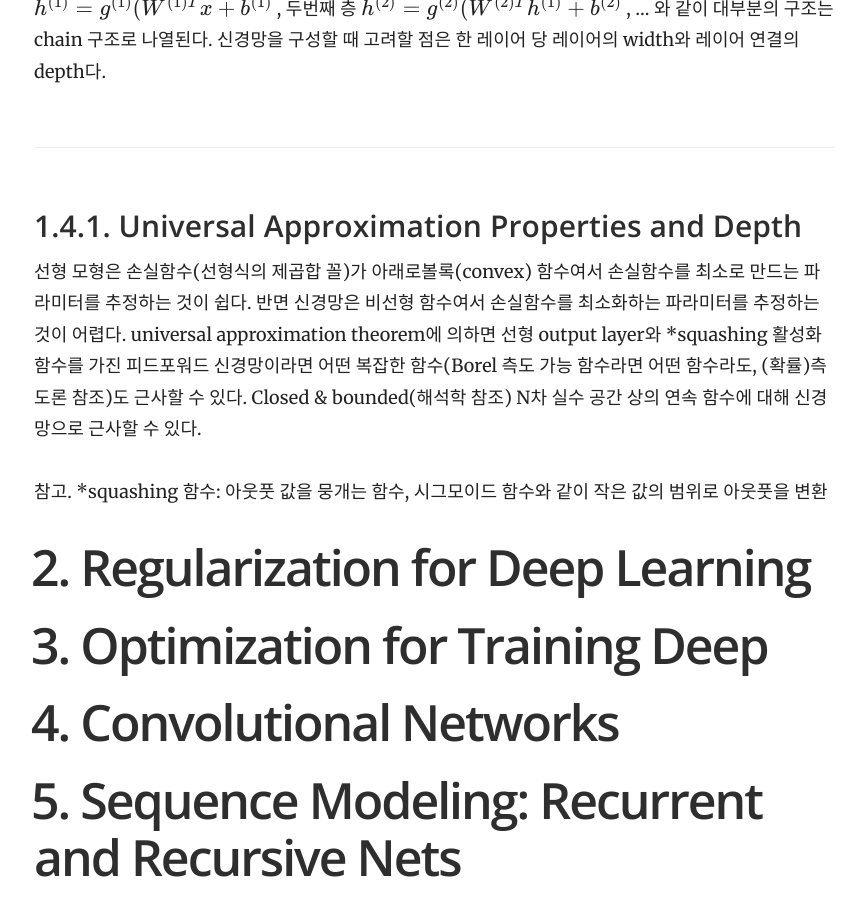
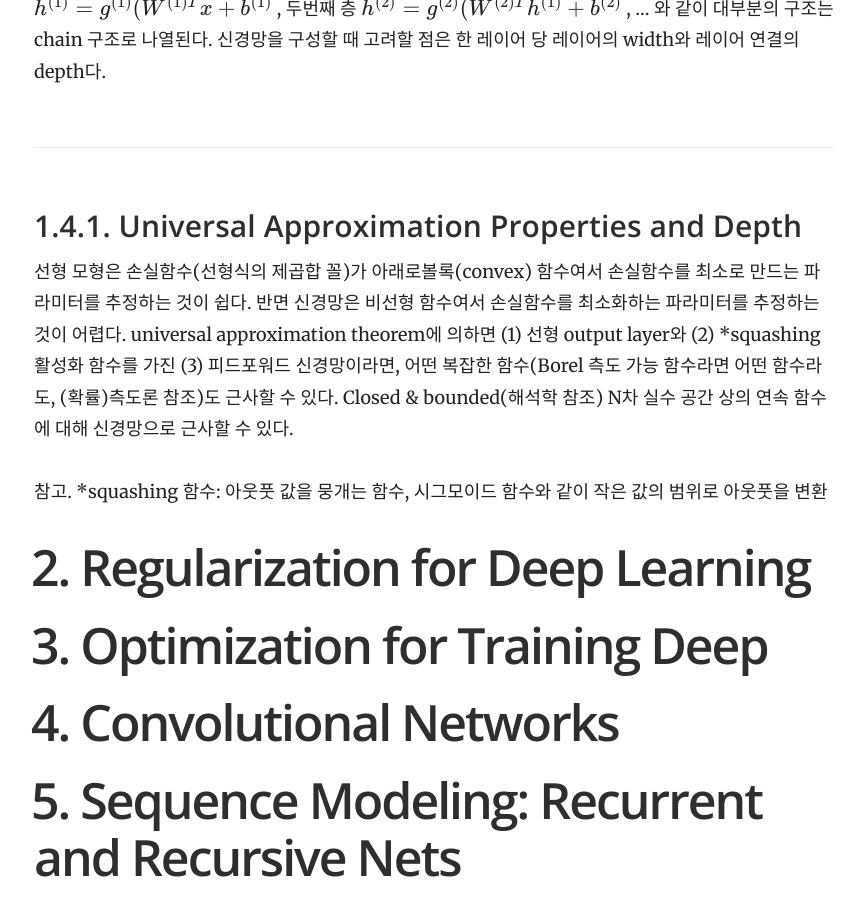
Before and after one commit to yrk3434/yrk3434.github.io, a Jekyll site: the page built from _docs/Theory/Deep Learning Overview.md, in a window 1280 px wide and 900 px high, scrolled down 9262 px. Shown: the whole window, without its empty margins (356-1221 px from the left). Built offline with Jekyll 4.4.1, drawn with Linux system fonts in a browser that asks for light colours; formulas are drawn with MathJax 3.

Commit message:
Update Deep Learning Overview.md

```diff
--- a/_docs/Theory/Deep Learning Overview.md
+++ b/_docs/Theory/Deep Learning Overview.md
@@ -175,7 +175,7 @@ binary classification에서 positive일 확률을 구하는 활성화 함수,
 신경망을 구성할 때 고려할 점은 한 레이어 당 레이어의 width와 레이어 연결의 depth다.
 
 ### 1.4.1. Universal Approximation Properties and Depth
-선형 모형은 손실함수(선형식의 제곱합 꼴)가 아래로볼록(convex) 함수여서 손실함수를 최소로 만드는 파라미터를 추정하는 것이 쉽다. 반면 신경망은 비선형 함수여서 손실함수를 최소화하는 파라미터를 추정하는 것이 어렵다. universal approximation theorem에 의하면 선형 output layer와 *squashing 활성화 함수를 가진 피드포워드 신경망이라면 어떤 복잡한 함수(Borel 측도 가능 함수라면 어떤 함수라도, (확률)측도론 참조)도 근사할 수 있다. Closed & bounded(해석학 참조) N차 실수 공간 상의 연속 함수에 대해 신경망으로 근사할 수 있다. <br/>
+선형 모형은 손실함수(선형식의 제곱합 꼴)가 아래로볼록(convex) 함수여서 손실함수를 최소로 만드는 파라미터를 추정하는 것이 쉽다. 반면 신경망은 비선형 함수여서 손실함수를 최소화하는 파라미터를 추정하는 것이 어렵다. universal approximation theorem에 의하면 (1) 선형 output layer와 (2) *squashing 활성화 함수를 가진 (3) 피드포워드 신경망이라면, 어떤 복잡한 함수(Borel 측도 가능 함수라면 어떤 함수라도, (확률)측도론 참조)도 근사할 수 있다. Closed & bounded(해석학 참조) N차 실수 공간 상의 연속 함수에 대해 신경망으로 근사할 수 있다. <br/>
 <br/>
 참고. *squashing 함수: 아웃풋 값을 뭉개는 함수, 시그모이드 함수와 같이 작은 값의 범위로 아웃풋을 변환
 
```
